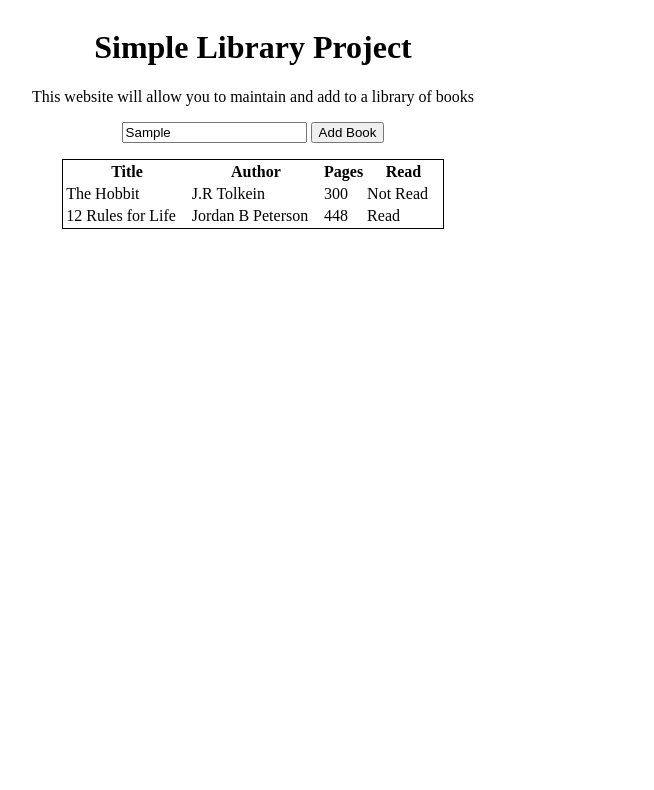
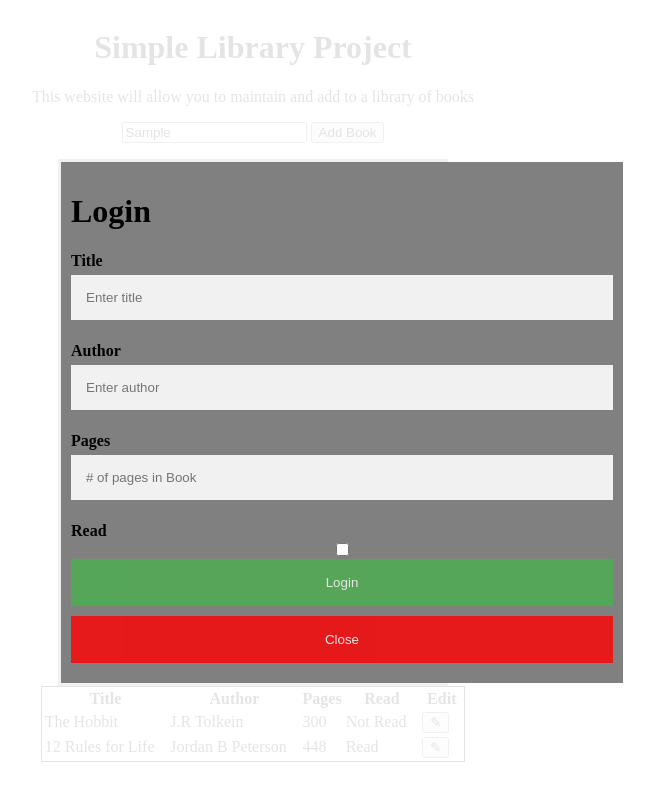
Before and after one commit to lawlessminimalist/LibraryJs, a plain HTML site: page index.html in a window 1280 px wide. Both pictures are taken after typing "Sample" into the empty fields and a click on the button "Add Book". Shown: the whole page, without its empty margins (387-1041 px from the left). Drawn offline with Linux system fonts and the light colour scheme.

Commit message:
++ css for popup styling ++ flip status button (function & html)

```diff
--- a/index.html
+++ b/index.html
@@ -9,17 +9,38 @@
 <script src="library.js" defer></script>
 <body>
 
-<div>
+<div id="header">
  <h1 id="title">Simple Library Project</h1>
  <p>This website will allow you to maintain and add to a library of books</p>
 </div>
+
+
 <div id="add_bar">
     <input id="add_bar" type="search" data-="" placeholder="Insert Book Title"></input>
-    <button>Add Book</button>
+    <button class="open-button" onclick="openForm()">Add Book</button>
 </div>
 
-<div Id="container">
+<div class="form-popup" id="myForm">
+    <form class="form-container">
+      <h1>Login</h1>
+
+      <label for="title"><b>Title</b></label>
+      <input id="form_title" type="text" placeholder="Enter title" name="title" required>
+      <label for="author"><b>Author</b></label>
+      <input id="author" type="text" placeholder="Enter author" name="author" required>
+      <label for="pages"><b>Pages</b></label>
+      <input id="pages" type="number" placeholder="# of pages in Book" name="title" required>
+      <label for="read"><b>Read</b></label>
+      <input id="read" type="checkbox" name="psw">
+      <button type="submit" class="btn" onclick="truecloseForm()">Login</button>
+      <button type="submit" class="btn cancel" onclick="closeForm()">Close</button>
+    </form>
+  </div>
+
+
+<div Id="table">
 </div>
+
 
 </body>
 </html>
--- a/library.js
+++ b/library.js
@@ -16,20 +16,75 @@ function book(title,author,pages,read) {
     myLibrary.push(booktoAdd);
   }
 
+  function openForm() {
+    document.getElementById("myForm").style.display = "flex";
+    document.getElementById("myForm").style.width = "30vw";
+    document.getElementById("add_bar").style.opacity = ".1";
+    document.getElementById("header").style.opacity = ".1";
+    document.getElementById("table").style.opacity = ".1";
+  }
+
+  function closeForm() {
+    document.getElementById("myForm").style.display = "none";
+    document.getElementById("add_bar").style.opacity = "1";
+    document.getElementById("header").style.opacity = "1";
+    document.getElementById("table").style.opacity = "1";
+  }
+
+  function truecloseForm() {
+    document.getElementById("myForm").style.display = "none";
+    document.getElementById("add_bar").style.opacity = "1";
+    document.getElementById("header").style.opacity = "1";
+    document.getElementById("table").style.opacity = "1";
+    document.getElementById("myForm").reset();
+    $(':input:not(:button)', div).val([]);
+
+
+  }
+
 
   //Insert Preliminary Data
   let a = new book("The Hobbit","J.R Tolkein","300","Not Read");
   let b = new book("12 Rules for Life","Jordan B Peterson","448","Read");
-
-
-
   addBookToLibrary(a);
   addBookToLibrary(b);
 
 
+  function change_status(index){
+    console.log(myLibrary[index].read);
+    if(myLibrary[index].read != "Read"){
+      myLibrary[index].read = "Read";
+    }
+    else
+      myLibrary[index].read = "Not Read";
+
+    make_table();
+
+  }
+
+  var form = document.querySelector("form");
+  form.onsubmit = function(){
+    title = document.getElementById("form_title").value
+    author =  document.getElementById("author").value;
+    pages =  document.getElementById("pages").value;
+    if(document.getElementById("read").checked){
+      read = "Read";
+    }
+    else{
+      read="Not Read";
+    }
+
+    newBook = new book(title, author, pages, read)
+    addBookToLibrary(newBook);
+    make_table();
+  }
+  function handleForm(event) { event.preventDefault(); }
+  form.addEventListener('submit', handleForm);
 
 
-  var perrow = 4,
+function make_table()
+{
+  var perrow = 5,
   html = "<table>";
 
 console.log(myLibrary.length);
@@ -37,7 +92,7 @@ console.log(myLibrary.length);
 
 if(i==0){
 
-        html+=`<tr><th>Title</th><th>Author</th><th>Pages</th><th>Read</th></tr>`
+    html+=`<tr><th>Title</th><th>Author</th><th>Pages</th><th>Read</th><th>Edit</th></tr>`
 }
 html+= `<tr>`
 
@@ -49,8 +104,14 @@ console.log(myLibrary.length);
     html += `<td>${cell}</td>`
      cell = myLibrary[i].read;
     html += `<td>${cell}</td>`
+    //add button to delete the row from the libray//
+    html += `<td><button onClick="change_status(${i})">&#9998</button></td>`
+    console.log(html);
 html+= `</tr>`
 console.log(html);
 }
 
-document.getElementById("container").innerHTML = html;
+document.getElementById("table").innerHTML = html;
+}
+
+make_table();
--- a/style.css
+++ b/style.css
@@ -20,3 +20,62 @@ body{
 #add_bar{
   margin-bottom: 1vh;
 }
+
+#myForm{
+  display:none;
+}
+
+
+/* The popup form - hidden by default */
+.form-popup {
+  display: flex;
+  position: absolute 15%;
+  border: 3px solid #f1f1f1;
+  z-index: 9;
+}
+
+/* Add styles to the form container */
+.form-container {
+  width: 50vw;
+  padding: 10px;
+  background-color: grey;
+  display: flex;
+  flex-direction: column;
+}
+
+/* Full-width input fields */
+.form-container input[type=text], .form-container input[type=number] {
+  width: 40vw;
+  padding: 15px;
+  margin: 5px 0 22px 0;
+  border: none;
+  background: #f1f1f1;
+}
+
+/* When the inputs get focus, do something */
+.form-container input[type=text]:focus, .form-container input[type=password]:focus {
+  background-color: #ddd;
+  outline: none;
+}
+
+/* Set a style for the submit/login button */
+.form-container .btn {
+  background-color: #4CAF50;
+  color: white;
+  padding: 16px 20px;
+  border: none;
+  cursor: pointer;
+  width: 100%;
+  margin-bottom:10px;
+  opacity: 0.8;
+}
+
+/* Add a red background color to the cancel button */
+.form-container .cancel {
+  background-color: red;
+}
+
+/* Add some hover effects to buttons */
+.form-container .btn:hover, .open-button:hover {
+  opacity: 1;
+}
```
Lines whose indentation alone changed are shown as unchanged.
